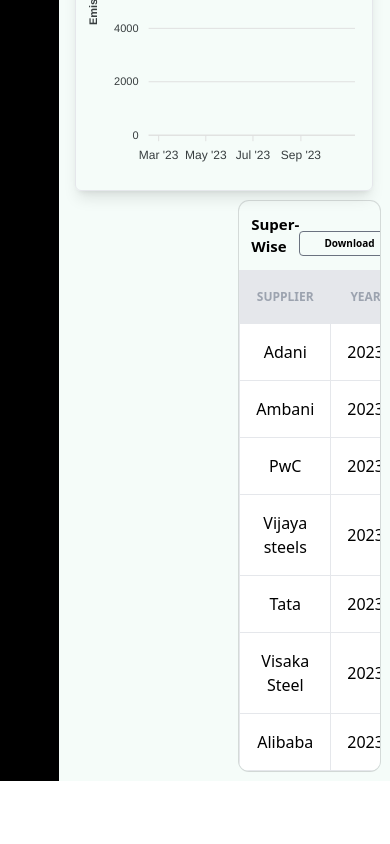
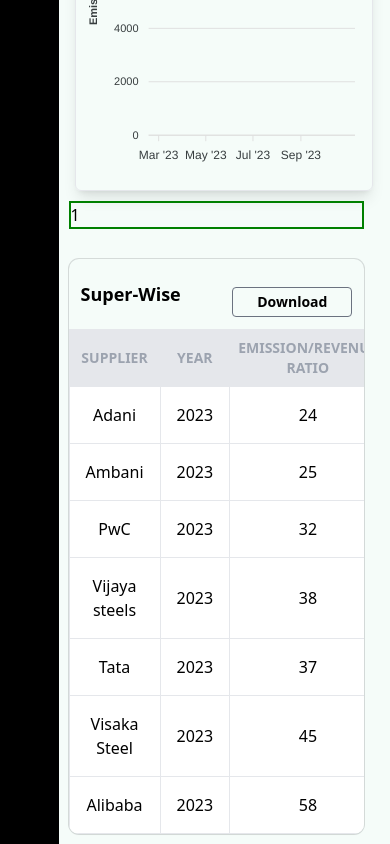
Before and after one commit to mdfaizan973/greenmentor-company, a React (Vite) app in the folder dashboardui/: page / in a window 390 px wide. Shown: the part 991-1835 px from the top of the page. Before the commit the page ends 1772 px from the top, so only its background shows below. Built offline with nearby package versions, Linux system fonts and the light colour scheme.

Commit message:
added table

```diff
--- a/dashboardui/src/App.css
+++ b/dashboardui/src/App.css
@@ -19,14 +19,27 @@
   padding: 10px;
   gap: 30px;
 }
-.chart-data,
-.table-content {
-  width: 50%;
-  /* height: 60vh; */
-}
 .table-content {
   box-shadow: rgba(0, 0, 0, 0.02) 0px 1px 3px 0px,
     rgba(27, 31, 35, 0.15) 0px 0px 0px 1px;
   border-radius: 10px;
   overflow: hidden;
 }
+.chart-data {
+  border: 2px solid green;
+}
+.chart-data,
+.table-content {
+  width: 48%;
+}
+
+@media all and (min-width: 100px) and (max-width: 750px) {
+  .main-hart-table {
+    flex-direction: column;
+    width: 100%;
+  }
+  .chart-data,
+  .table-content {
+    width: 95%;
+  }
+}
--- a/dashboardui/src/App.jsx
+++ b/dashboardui/src/App.jsx
@@ -19,8 +19,9 @@
         {/* table will be here */}
 
         <div className="main-hart-table">
-          <div className="chart-data">{/* <Table /> */}</div>
+          <div className="chart-data">1</div>
           <div className="table-content">
+            {" "}
             <Table />
           </div>
         </div>
@@ -28,3 +29,5 @@
     </div>
   );
 }
+// {/* <Table /> */}
+// {/* <Table /> */}
--- a/dashboardui/src/Components/Table.jsx
+++ b/dashboardui/src/Components/Table.jsx
@@ -46,27 +46,29 @@
     },
   ];
   return (
-    <div>
+    <div className="w-full">
+      {/* <div className="flex flex-col"> */}
       <div className="flex p-3 justify-between items-center">
-        <h1 className="font-bold text-[15px]">Super-Wise</h1>
-        <button className="mt-4 font-bold border border-gray-500 text-[10px] px-6 py-1 rounded">
+        <h1 className="font-bold text-lg">Super-Wise</h1>
+        <button className="mt-4 font-bold border border-gray-500 text-sm px-6 py-1 rounded">
           Download
         </button>
       </div>
 
+      <div className="overflow-x-auto">
         <table className="w-full border">
           <thead>
             <tr>
-            <th className="border text-[12px] text-gray-400 bg-gray-200 p-2">
+              <th className="border text-sm text-gray-400 bg-gray-200 p-2">
                 SUPPLIER
               </th>
-            <th className="border text-[12px] text-gray-400 bg-gray-200 p-2">
+              <th className="border text-sm text-gray-400 bg-gray-200 p-2">
                 YEAR
               </th>
-            <th className="border text-[12px] text-gray-400 bg-gray-200 p-2">
+              <th className="border text-sm text-gray-400 bg-gray-200 p-2">
                 EMISSION/REVENUE RATIO
               </th>
-            <th className="border text-[12px] text-gray-400 bg-gray-200 p-2">
+              <th className="border text-sm text-gray-400 bg-gray-200 p-2">
                 MOM
               </th>
             </tr>
@@ -74,14 +76,16 @@
           <tbody>
             {data.map((ele, i) => (
               <tr key={i} className="bg-white text-center">
-              <td className="border p-4">{ele.supplier} </td>
-              <td className="border p-4">{ele.year} </td>
-              <td className="border p-4">{ele.emmision} </td>
-              <td className="border p-4">{ele.mom} </td>
+                <td className="border p-4">{ele.supplier}</td>
+                <td className="border p-4">{ele.year}</td>
+                <td className="border p-4">{ele.emmision}</td>
+                <td className="border p-4">{ele.mom}</td>
               </tr>
             ))}
           </tbody>
         </table>
       </div>
+      {/* </div> */}
+    </div>
   );
 }
```
Lines whose indentation alone changed are shown as unchanged.
